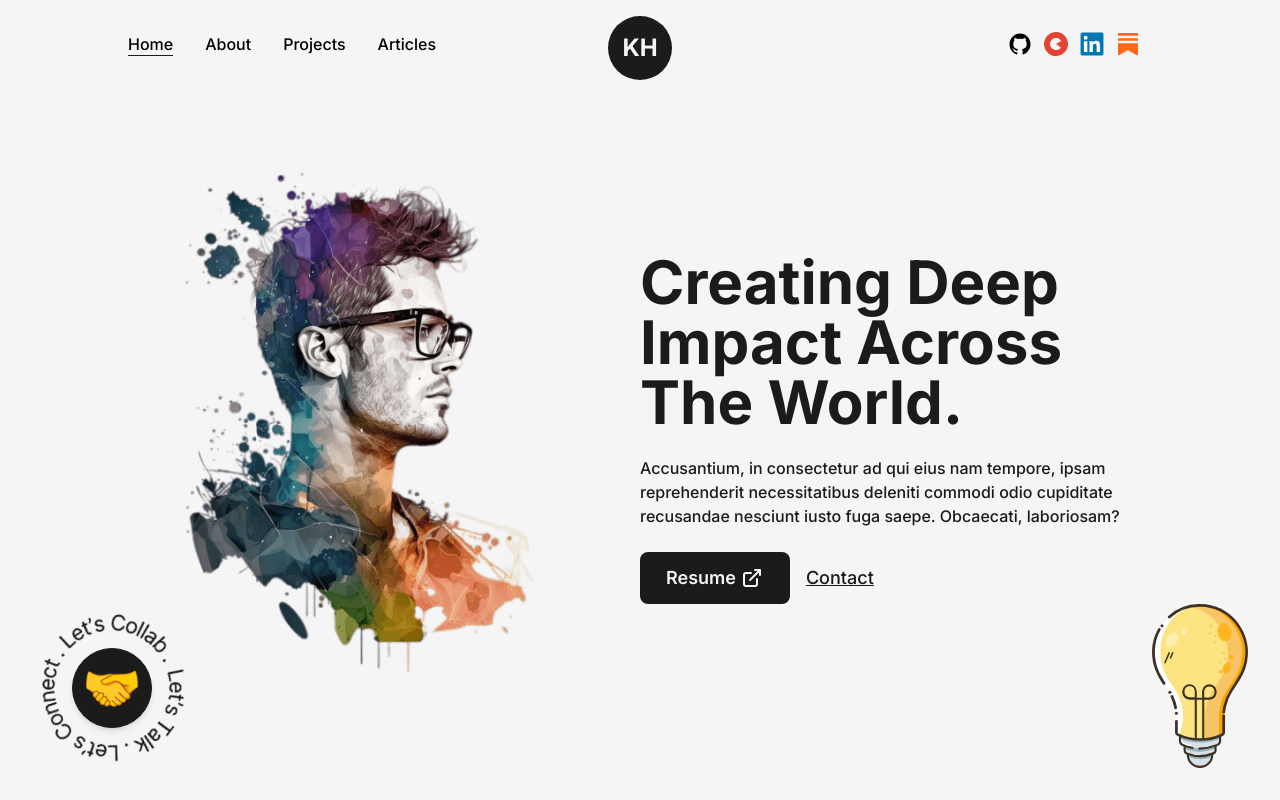
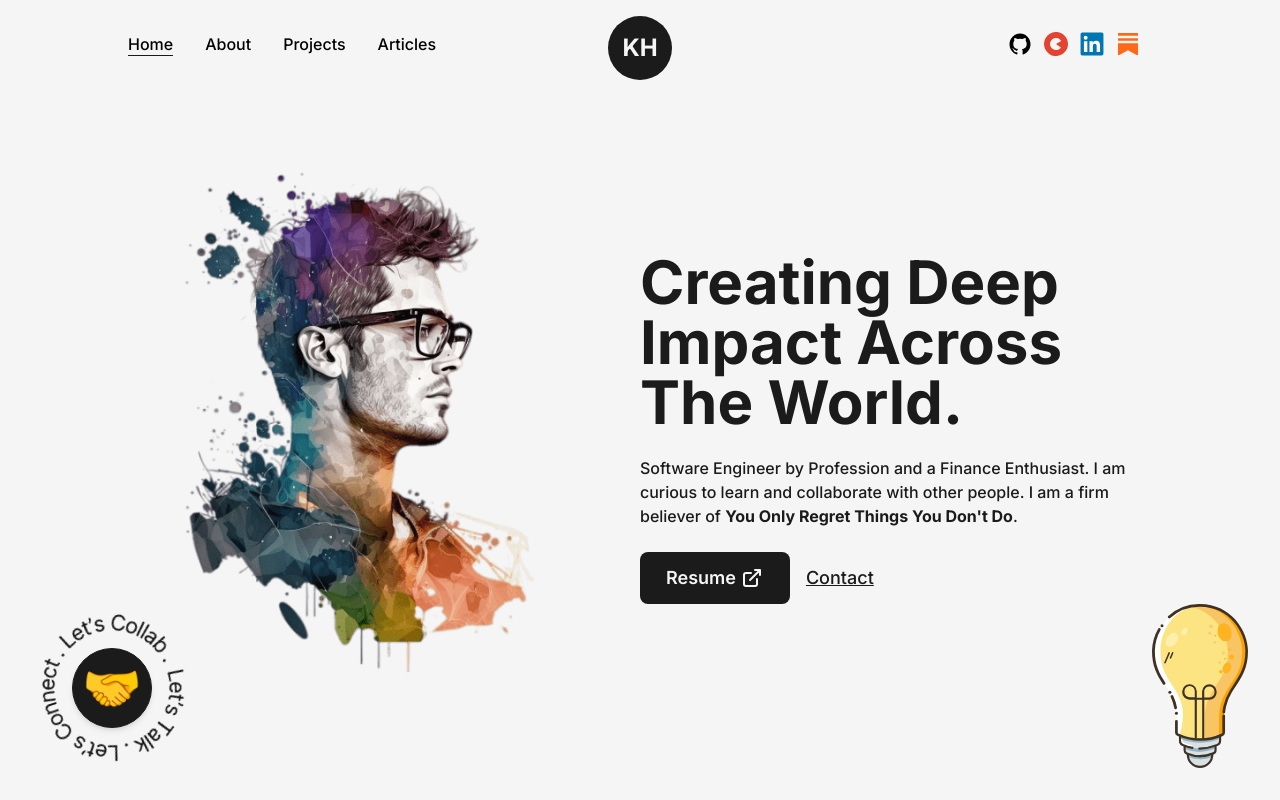
Before and after one commit to newbazz/krutam-portfolio, a Next.js app: page / in a window 1280 px wide. Shown: the top 800 px of the page. Built offline with nearby package versions, Linux system fonts and the light colour scheme.

Commit message:
add description

```diff
--- a/src/pages/index.js
+++ b/src/pages/index.js
@@ -23,10 +23,11 @@ export default function Home() {
                 <Image src={profilePic} priority alt="Krutam" className='w-full h-auto'/>
               </div>
               <div className='w-1/2 flex flex-col items-center self-center'>
-                <AnimatedText text="creating deep impact across      the world. " className='!text-6xl !text-left' />
+                <AnimatedText text="creating deep impact across the world. " className='!text-6xl !text-left' />
                 <p className='my-4 text-base font-medium'>
-                  Accusantium, in consectetur ad qui eius nam tempore, ipsam reprehenderit necessitatibus
-                  deleniti commodi odio cupiditate recusandae nesciunt iusto fuga saepe. Obcaecati, laboriosam?
+                Software Engineer by Profession and a Finance Enthusiast.
+                I am curious to learn and collaborate with other people.
+                I am a firm believer of <b>You Only Regret Things You Don't Do</b>.
                 </p>
                 <div className='flex items-center self-start mt-2'>
                   <Link href="/Resume.pdf" target={"_blank"}
```
